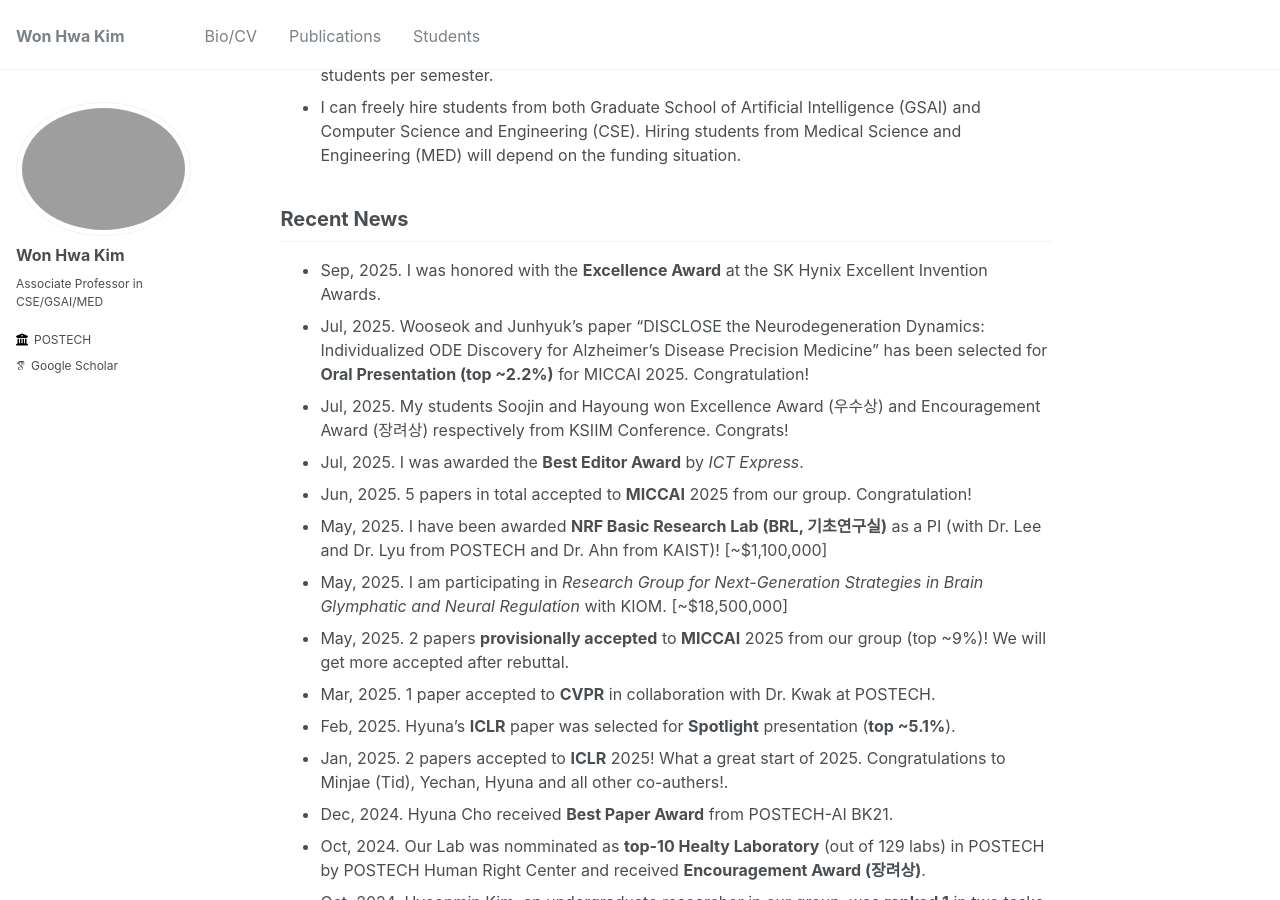
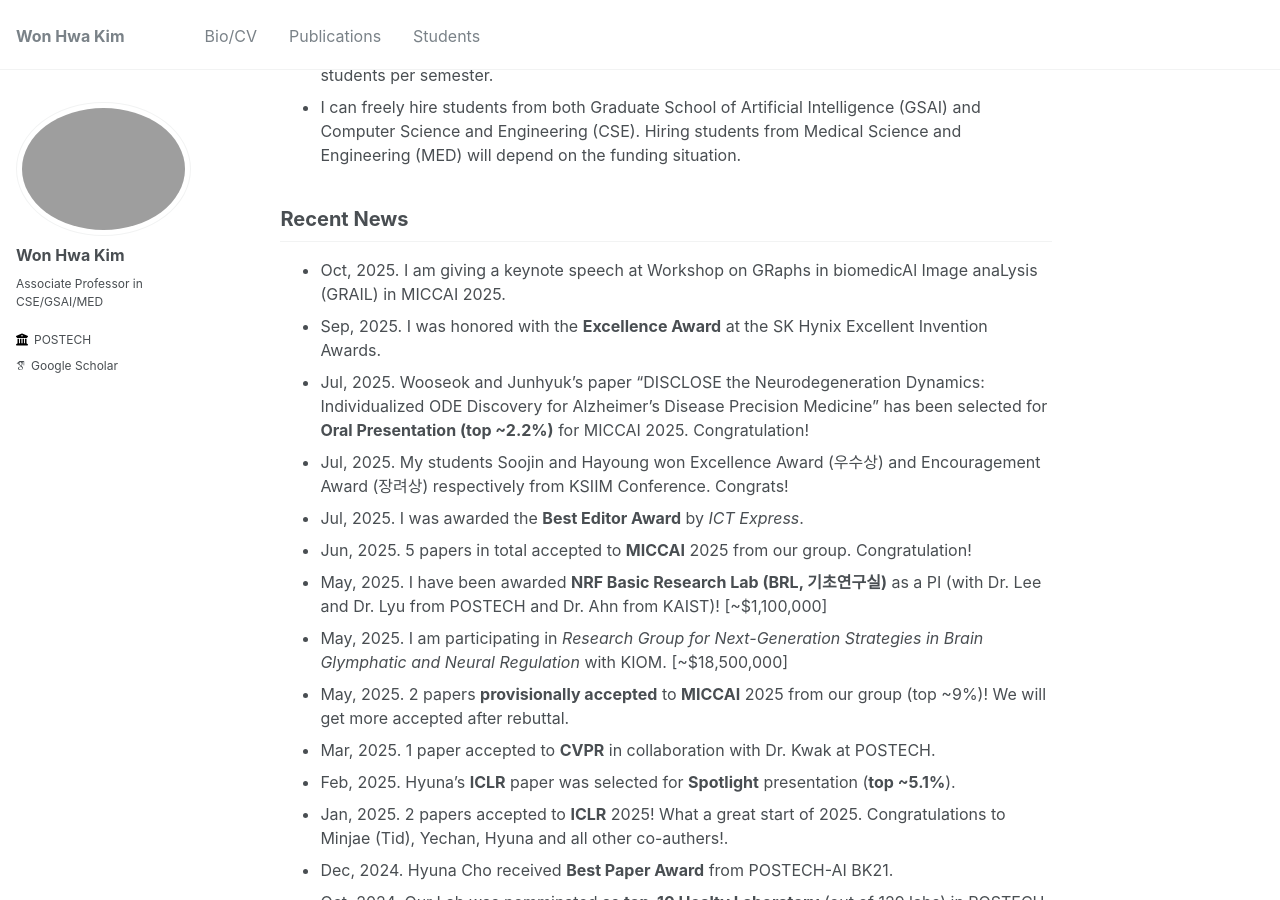
Before and after one commit to wwplato/wwplato.github.io, a Jekyll site: the page built from _pages/about.md, in a window 1280 px wide and 900 px high, scrolled down 556 px. Built offline with Jekyll 4.4.1, drawn with Linux system fonts in a browser that asks for light colours; some web fonts are replaced.

Commit message:
Update about.md

```diff
--- a/_pages/about.md
+++ b/_pages/about.md
@@ -31,6 +31,7 @@ I am always looking for highly **self-motivated** students with long term goals.
 
 Recent News
 -----
+* Oct, 2025. I am giving a keynote speech at Workshop on GRaphs in biomedicAl Image anaLysis (GRAIL) in MICCAI 2025.
 * Sep, 2025. I was honored with the **Excellence Award** at the SK Hynix Excellent Invention Awards.
 * Jul, 2025. Wooseok and Junhyuk's paper "DISCLOSE the Neurodegeneration Dynamics: Individualized ODE Discovery for Alzheimer’s Disease Precision Medicine" has been selected for **Oral Presentation (top ~2.2%)** for MICCAI 2025. Congratulation!
 * Jul, 2025. My students Soojin and Hayoung won Excellence Award (우수상) and Encouragement Award (장려상) respectively from KSIIM Conference. Congrats!
```
